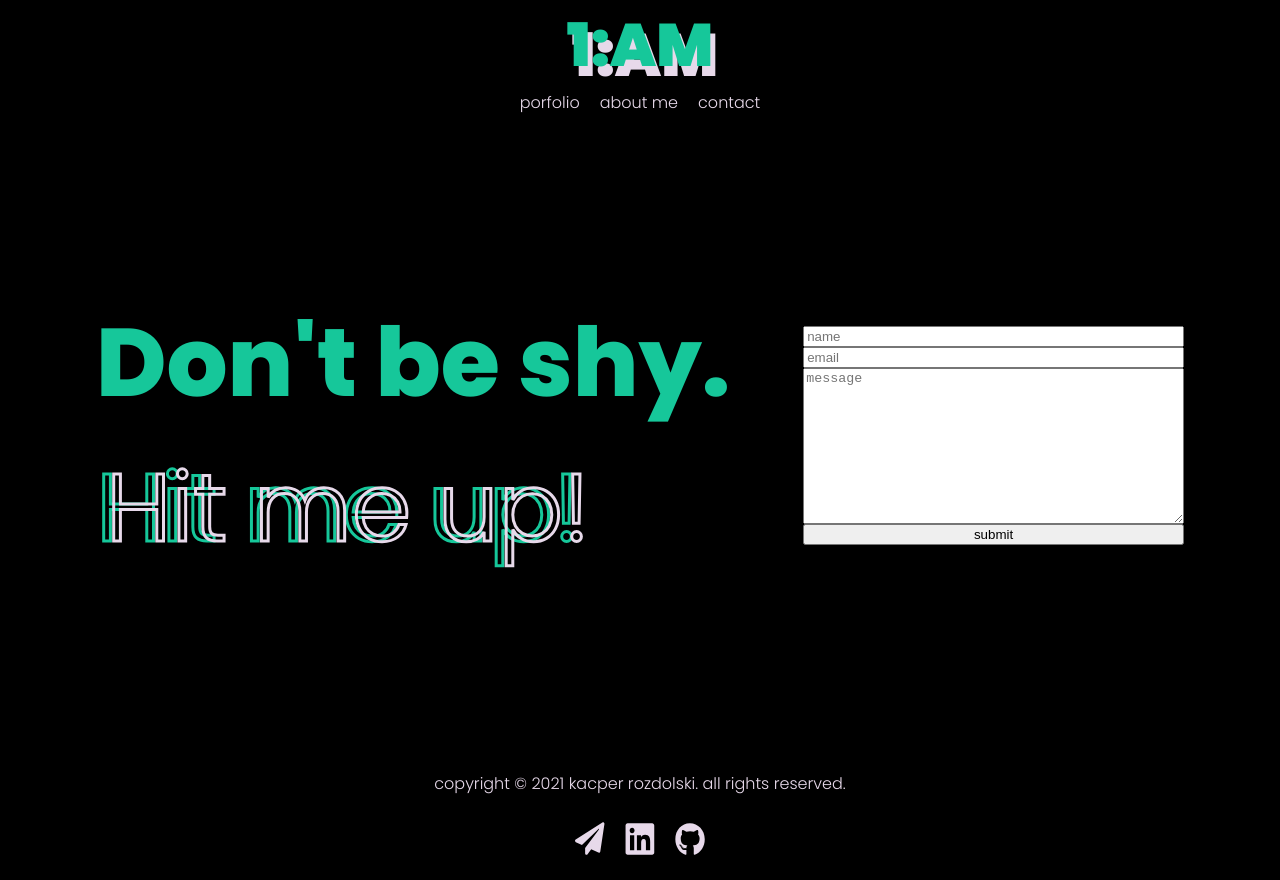
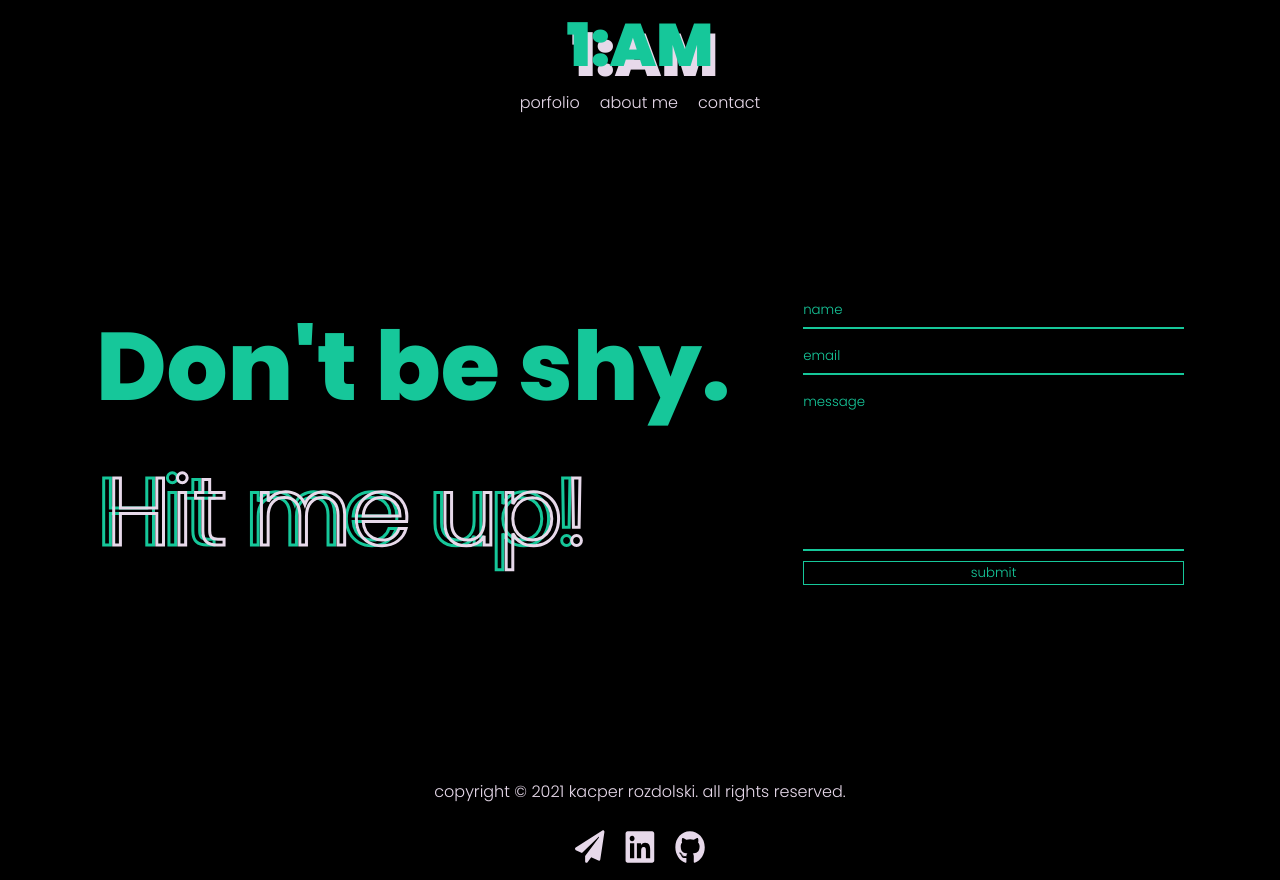
Before and after one commit to Kacperrozdolski/1-AM, a Vue app: page /#/ in a window 1280 px wide. Both pictures are taken after a click on the item "contact". Built offline with nearby package versions, Linux system fonts and the light colour scheme.

Commit message:
Footer links & contact form styling.

```diff
--- a/src/components/MainContact.vue
+++ b/src/components/MainContact.vue
@@ -15,7 +15,7 @@
       <div class="contact-form">
         <input placeholder="name" type="text" />
         <input placeholder="email" type="text" />
-        <textarea placeholder="message" cols="30" rows="10"></textarea>
+        <textarea placeholder="message"></textarea>
         <button>submit</button>
       </div>
     </div>
@@ -61,6 +61,50 @@ export default {
       display: flex;
       justify-content: center;
       flex-direction: column;
+      input {
+        width: 100%;
+        border: 0;
+        border-bottom: 2px solid #16c79a;
+        outline: 0;
+        color: #e7d9ea;
+        padding: 7px 0;
+        background: transparent;
+        margin-bottom: 10px;
+        font-family: Poppins;
+        transition: border-color 0.2s;
+      }
+      input::placeholder {
+        font-family: Poppins;
+        color: #16c79a;
+        font-weight: 300;
+      }
+      textarea {
+        width: 100%;
+        border: 0;
+        height: 150px;
+        border-bottom: 2px solid #16c79a;
+        outline: 0;
+        color: #e7d9ea;
+        font-family: Poppins;
+        padding: 7px 0;
+        background: transparent;
+        transition: border-color 0.2s;
+        margin-bottom: 10px;
+        resize: none;
+      }
+      textarea::placeholder {
+        font-family: Poppins;
+        color: #16c79a;
+        font-weight: 300;
+      }
+      button {
+        background: none;
+        font-family: Poppins;
+        color: #16c79a;
+        font-weight: 300;
+        border: 1px solid #16c79a;
+        cursor: pointer;
+      }
     }
     .contact-message {
       width: 65%;
--- a/src/components/MainFooter.vue
+++ b/src/components/MainFooter.vue
@@ -2,9 +2,15 @@
   <div class="footer-container">
     <p>copyright © 2021 kacper rozdolski. all rights reserved.</p>
     <div class="footer-wrapper">
-      <img src="@/assets/mail.svg" />
-      <img src="@/assets/linkedin.svg" />
-      <img src="@/assets/github.svg" />
+      <a href="mailto:leopoldsinx@gmail.com"><img src="@/assets/mail.svg" /></a>
+      <a
+        href="https://www.linkedin.com/in/kacper-rozdolski-ba6a4715b/"
+        target="_blank"
+        ><img src="@/assets/linkedin.svg"
+      /></a>
+      <a href="https://github.com/Kacperrozdolski" target="_blank"
+        ><img src="@/assets/github.svg"
+      /></a>
     </div>
   </div>
 </template>
--- a/src/views/LandingPage.vue
+++ b/src/views/LandingPage.vue
@@ -58,7 +58,7 @@ export default {
 <style lang="scss" scoped>
 .landing {
   width: 100%;
-  min-height: 109vh;
+  min-height: 110vh;
   display: flex;
   flex-direction: column;
   justify-content: space-between;
```
